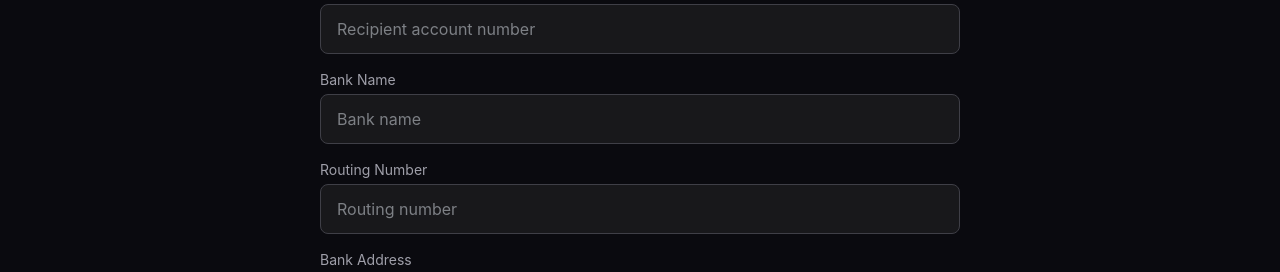
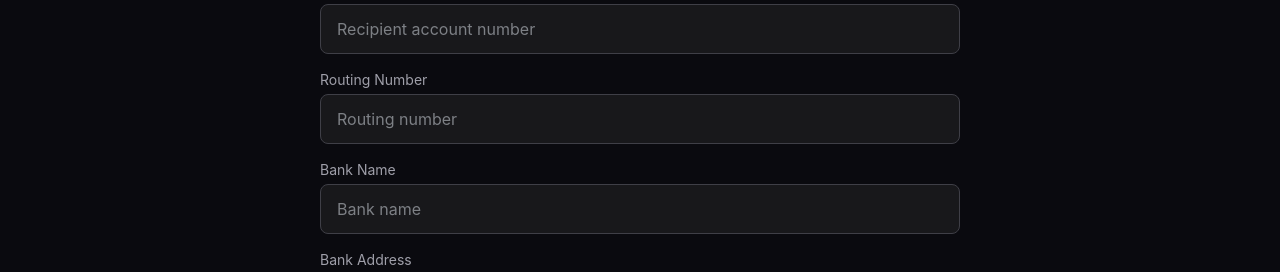
Before and after one commit to adamf8413/Coastal-Union-Bank, a Next.js app: page /send in a window 1280 px wide. Shown: the part 324-596 px from the top of the page. Built offline with nearby package versions, Linux system fonts and the light colour scheme; no server answers; the database is empty; sample sign-in values are in the browser's storage.

Commit message:
separate local/international transfer fields; fix API validation for SWIFT

```diff
--- a/src/app/api/transfer/initiate/route.ts
+++ b/src/app/api/transfer/initiate/route.ts
@@ -16,8 +16,11 @@ export async function POST(req: Request) {
   if (!assetType || !amount || amount <= 0) {
     return NextResponse.json({ error: "Asset type and valid amount required" }, { status: 400 })
   }
-  if (!routingNumber || !swiftCode) {
-    return NextResponse.json({ error: "Routing number/IBAN and SWIFT code are required" }, { status: 400 })
+  if (!routingNumber) {
+    return NextResponse.json({ error: "Routing number/IBAN is required" }, { status: 400 })
+  }
+  if (transferType === "international" && !swiftCode) {
+    return NextResponse.json({ error: "SWIFT code is required for international transfers" }, { status: 400 })
   }
 
   const senderId = session.user.id
--- a/src/app/send/page.tsx
+++ b/src/app/send/page.tsx
@@ -148,19 +148,6 @@ export default function SendPage() {
               </div>
             )}
 
-            {/* Both types: Bank Name */}
-            <div>
-              <label className="block text-sm text-zinc-400 mb-1">Bank Name</label>
-              <input
-                type="text"
-                value={recipientBank}
-                onChange={(e) => setRecipientBank(e.target.value)}
-                className="w-full rounded-lg border border-zinc-700 bg-zinc-900 px-4 py-3 focus:outline-none focus:border-indigo-500"
-                placeholder="Bank name"
-                required
-              />
-            </div>
-
             {/* International only: Account Number / IBAN */}
             {transferType === "international" && (
               <div>
@@ -175,6 +162,34 @@ export default function SendPage() {
                 />
               </div>
             )}
+
+            {/* Local only: Routing Number */}
+            {transferType === "local" && (
+              <div>
+                <label className="block text-sm text-zinc-400 mb-1">Routing Number</label>
+                <input
+                  type="text"
+                  value={routingNumber}
+                  onChange={(e) => setRoutingNumber(e.target.value)}
+                  className="w-full rounded-lg border border-zinc-700 bg-zinc-900 px-4 py-3 focus:outline-none focus:border-indigo-500"
+                  placeholder="Routing number"
+                  required
+                />
+              </div>
+            )}
+
+            {/* Bank Name - both types */}
+            <div>
+              <label className="block text-sm text-zinc-400 mb-1">Bank Name</label>
+              <input
+                type="text"
+                value={recipientBank}
+                onChange={(e) => setRecipientBank(e.target.value)}
+                className="w-full rounded-lg border border-zinc-700 bg-zinc-900 px-4 py-3 focus:outline-none focus:border-indigo-500"
+                placeholder="Bank name"
+                required
+              />
+            </div>
 
             {/* International only: Country */}
             {transferType === "international" && (
@@ -191,20 +206,20 @@ export default function SendPage() {
               </div>
             )}
 
-            {/* Both types: Routing / IBAN */}
+            {/* International only: Routing Number / IBAN */}
+            {transferType === "international" && (
               <div>
-              <label className="block text-sm text-zinc-400 mb-1">
-                {transferType === "local" ? "Routing Number" : "Routing Number / IBAN"}
-              </label>
+                <label className="block text-sm text-zinc-400 mb-1">Routing Number / IBAN</label>
                 <input
                   type="text"
                   value={routingNumber}
                   onChange={(e) => setRoutingNumber(e.target.value)}
                   className="w-full rounded-lg border border-zinc-700 bg-zinc-900 px-4 py-3 focus:outline-none focus:border-indigo-500"
-                placeholder={transferType === "local" ? "Routing number" : "Routing number or IBAN"}
+                  placeholder="Routing number or IBAN"
                   required
                 />
               </div>
+            )}
 
             {/* International only: SWIFT Code */}
             {transferType === "international" && (
```
Lines whose indentation alone changed are shown as unchanged.
